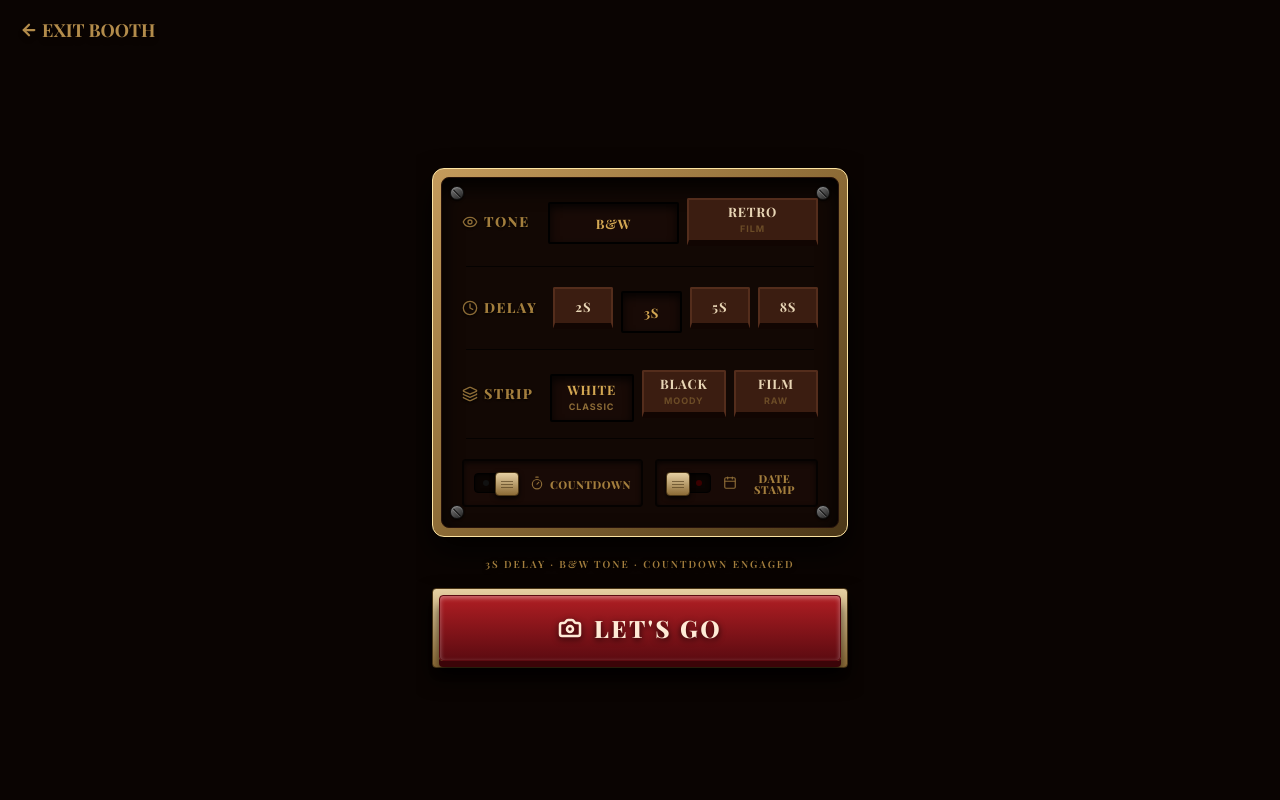
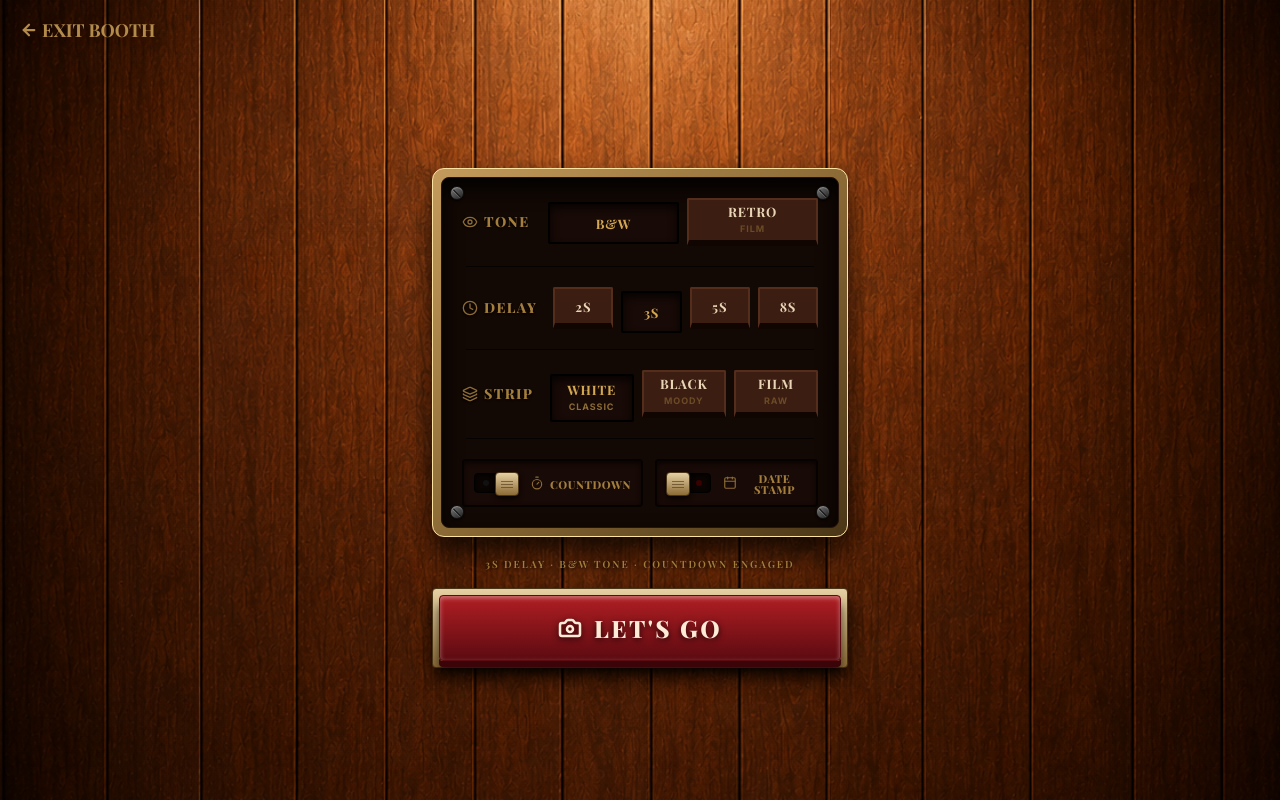
Before and after one commit to abishxk/Photobooth, a React (Vite) app: page / in a window 1280 px wide. Both pictures are taken after a click on the button "Tap to enter the photo booth". Built offline with nearby package versions, Linux system fonts and the light colour scheme; a web font is replaced by a local one.

Commit message:
fix: apply woodenbg to specific pages instead of app globally to prevent flash

```diff
--- a/src/App.tsx
+++ b/src/App.tsx
@@ -4,17 +4,13 @@ import LandingPage from './components/LandingPage';
 import SettingsPage from './components/SettingsPage';
 import CameraCapture from './components/CameraCapture';
 import ResultPage from './components/ResultPage';
-import woodenbgImg from './assets/woodenbg.png';
 
 function AppInner() {
   const { phase } = useSession();
 
   return (
     // overflow-hidden prevents any flash of scrollbar during transitions
-    <div
-      className="relative min-h-[100dvh] overflow-hidden bg-cover bg-center"
-      style={{ backgroundImage: `url("${woodenbgImg}")` }}
-    >
+    <div className="relative min-h-[100dvh] overflow-hidden">
       <AnimatePresence mode="wait">
         {phase === 'landing'  && <LandingPage   key="landing"  />}
         {phase === 'settings' && <SettingsPage  key="settings" />}
--- a/src/components/CameraCapture.tsx
+++ b/src/components/CameraCapture.tsx
@@ -4,6 +4,7 @@ import { motion } from 'framer-motion';
 import { AlertCircle, Camera, RefreshCw } from 'lucide-react';
 import { useSession } from '../context/SessionProvider';
 import Countdown from './Countdown';
+import woodenbgImg from '../assets/woodenbg.png';
 
 function playShutterSound() {
   try {
@@ -268,8 +269,8 @@ export default function CameraCapture() {
 
   return (
     <div
-      className="relative min-h-[100dvh] max-h-[100dvh] flex flex-col overflow-hidden bg-[#0a0402]"
-      style={{ paddingTop: 'env(safe-area-inset-top)', paddingBottom: 'env(safe-area-inset-bottom)' }}
+      className="relative min-h-[100dvh] max-h-[100dvh] flex flex-col overflow-hidden bg-cover bg-center"
+      style={{ paddingTop: 'env(safe-area-inset-top)', paddingBottom: 'env(safe-area-inset-bottom)', backgroundImage: `url("${woodenbgImg}")` }}
     >
 
 
--- a/src/components/ResultPage.tsx
+++ b/src/components/ResultPage.tsx
@@ -5,6 +5,7 @@ import { toPng } from 'html-to-image';
 import { useSession } from '../context/SessionProvider';
 import PhotoStrip from './PhotoStrip';
 import { isIOS, generateCanvasPhotoStrip } from '../utils/canvasPhotoStrip';
+import woodenbgImg from '../assets/woodenbg.png';
 
 
 
@@ -123,10 +124,11 @@ export default function ResultPage() {
 
   return (
     <motion.div
-      className="relative min-h-[100dvh] max-h-[100dvh] flex flex-col overflow-hidden bg-[#0a0402]"
+      className="relative min-h-[100dvh] max-h-[100dvh] flex flex-col overflow-hidden bg-cover bg-center"
       style={{
         paddingTop: 'env(safe-area-inset-top)',
         paddingBottom: 'env(safe-area-inset-bottom)',
+        backgroundImage: `url("${woodenbgImg}")`
       }}
       initial={{ opacity: 0 }}
       animate={{ opacity: 1 }}
--- a/src/components/SettingsPage.tsx
+++ b/src/components/SettingsPage.tsx
@@ -3,6 +3,7 @@ import { motion } from 'framer-motion';
 import { Camera, ArrowLeft, Eye, Clock, Timer, Calendar, Layers } from 'lucide-react';
 import { useSession } from '../context/SessionProvider';
 import type { ColorMode, IntervalSeconds, StripStyle } from '../types';
+import woodenbgImg from '../assets/woodenbg.png';
 
 const INTERVALS: IntervalSeconds[] = [2, 3, 5, 8];
 const STRIP_STYLES: { value: StripStyle; label: string; sub: string }[] = [
@@ -20,10 +21,11 @@ export default function SettingsPage() {
 
   return (
     <motion.div
-      className="relative min-h-[100dvh] max-h-[100dvh] flex flex-col overflow-hidden bg-[#0a0402]"
+      className="relative min-h-[100dvh] max-h-[100dvh] flex flex-col overflow-hidden bg-cover bg-center"
       style={{
         paddingTop: 'env(safe-area-inset-top)',
         paddingBottom: 'env(safe-area-inset-bottom)',
+        backgroundImage: `url("${woodenbgImg}")`
       }}
       initial={{ opacity: 0 }}
       animate={{ opacity: 1 }}
```
